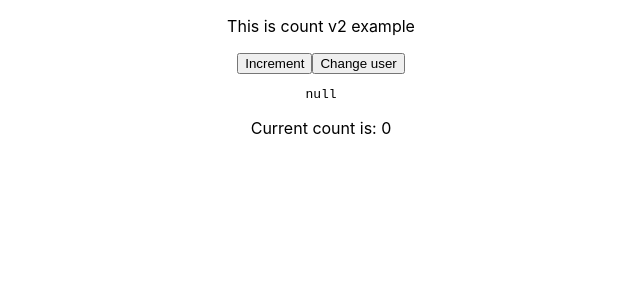
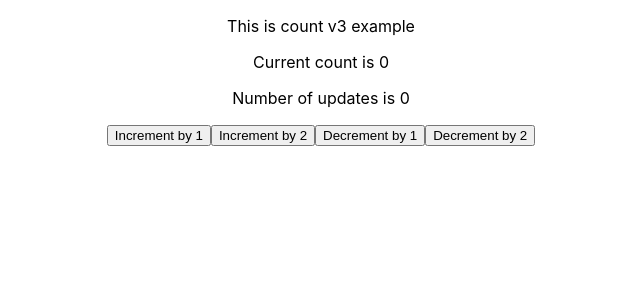
Before and after one commit to sms0330/react_hooks_demo, a React (Create React App) app: page / in a window 1280 px wide. Shown: the top 300 px of the page, without its empty margins (319-959 px from the left). Built offline with nearby package versions, Linux system fonts and the light colour scheme.

Commit message:
useReducer

```diff
--- a/src/App.js
+++ b/src/App.js
@@ -5,6 +5,7 @@ import Registration from "./Registration";
 import { useState } from "react";
 import Users from "./Users";
 import CountV2 from "./CountV2";
+import CountV3 from "./CountV3";
 
 function App() {
   const [showUser, setShowUser] = useState(false);
@@ -18,7 +19,8 @@ function App() {
 
       <Registration /> */}
       {/* <Users /> */}
-      <CountV2 />
+      {/* <CountV2 /> */}
+      <CountV3 />
     </div>
   );
 }
--- /dev/null
+++ b/src/CountV3.js
@@ -0,0 +1,52 @@
+import { useReducer } from "react";
+
+const reducer = (state, action) => {
+  switch (action.type) {
+    case "INCREMENT":
+      return {
+        ...state,
+        count: state.count + action.payload,
+        numberOfUpdates: state.numberOfUpdates++,
+      };
+    case "DECREMENT":
+      return {
+        ...state,
+        count: state.count - action.payload,
+        numberOfUpdates: state.numberOfUpdates++,
+      };
+
+    default:
+      return state;
+  }
+};
+
+const CountV3 = () => {
+  const [state, dispatch] = useReducer(reducer, {
+    count: 0,
+    numberOfUpdates: 0,
+  });
+  return (
+    <>
+      <p>This is count v3 example</p>
+      <p>Current count is {state.count}</p>
+      <p>Number of updates is {state.numberOfUpdates}</p>
+      <button onClick={() => dispatch({ type: "INCREMENT", payload: 1 })}>
+        Increment by 1
+      </button>
+
+      <button onClick={() => dispatch({ type: "INCREMENT", payload: 2 })}>
+        Increment by 2
+      </button>
+
+      <button onClick={() => dispatch({ type: "DECREMENT", payload: 1 })}>
+        Decrement by 1
+      </button>
+
+      <button onClick={() => dispatch({ type: "DECREMENT", payload: 2 })}>
+        Decrement by 2
+      </button>
+    </>
+  );
+};
+
+export default CountV3;
```
